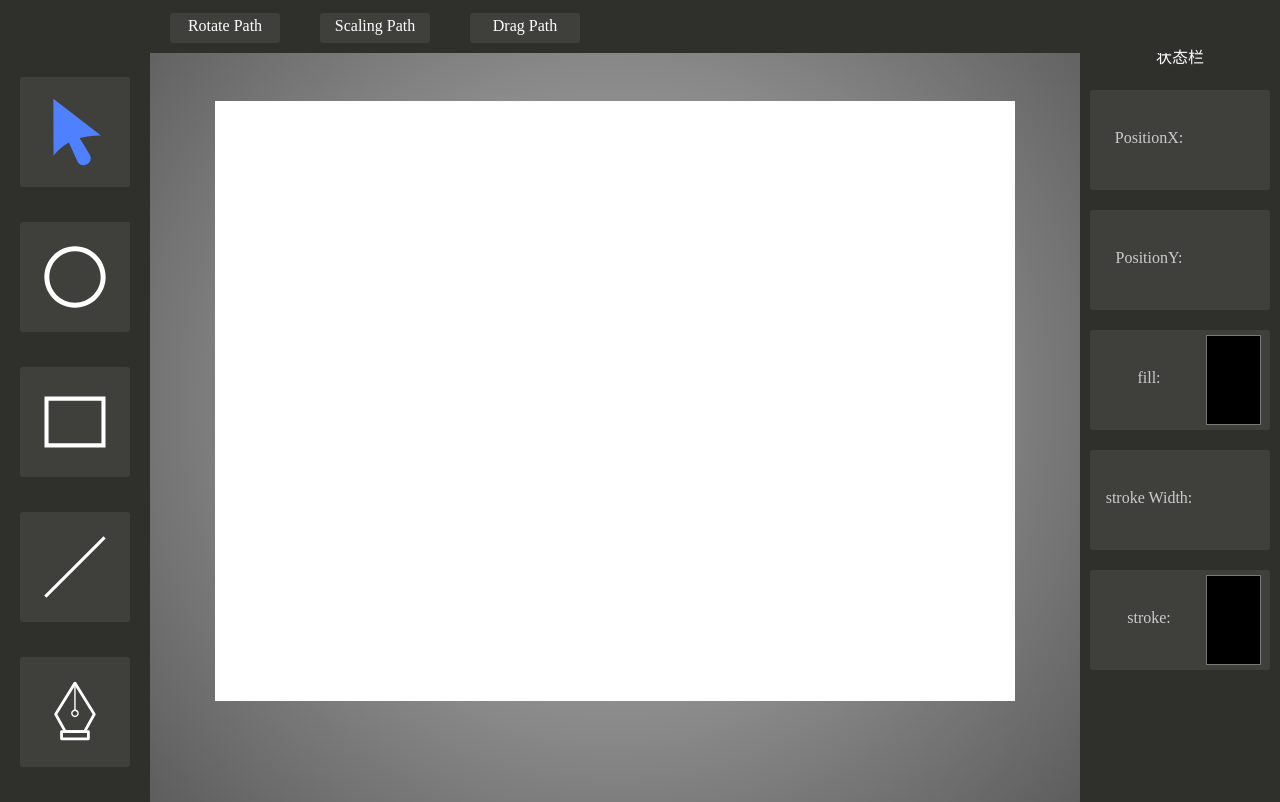
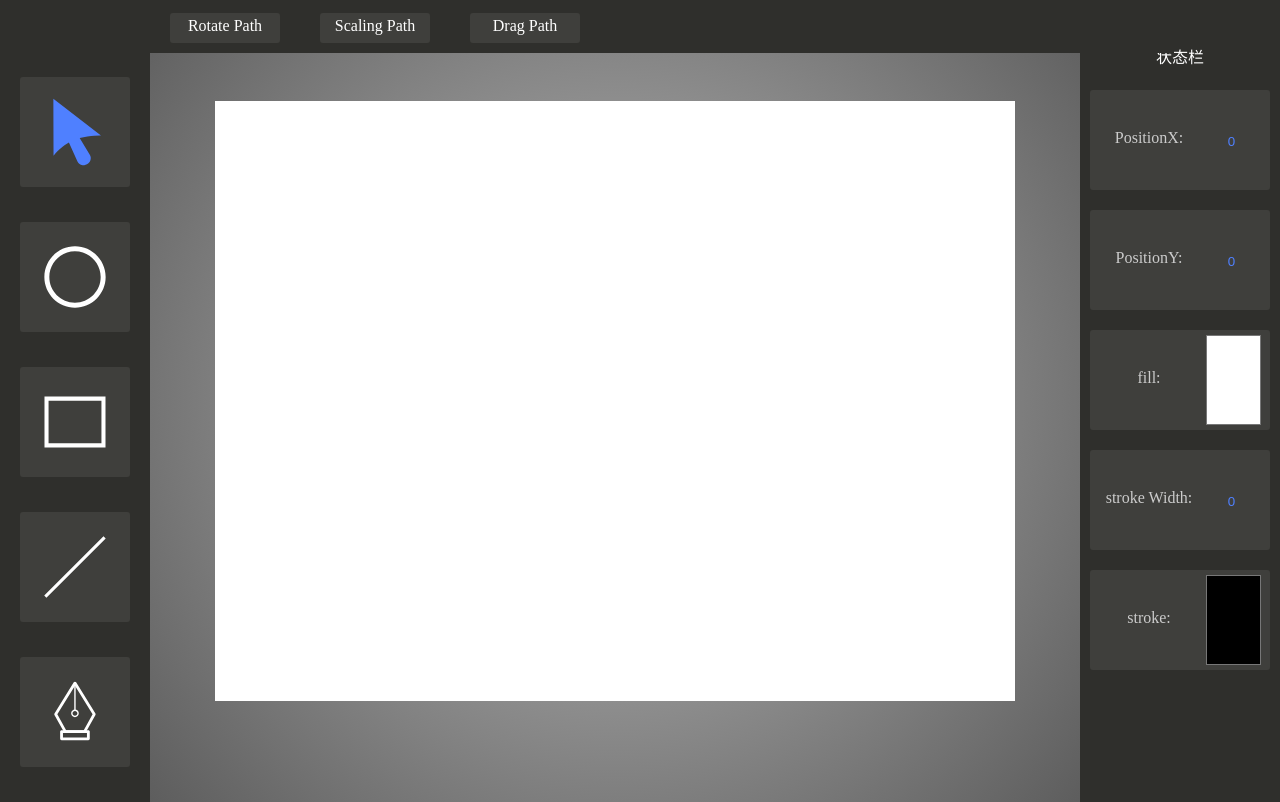
Before and after one commit to adjlyadv/svg-editor, a React (Create React App) app: page / in a window 1280 px wide. Built offline with nearby package versions, Linux system fonts and the light colour scheme.

Commit message:
fix bugs

```diff
--- a/src/containers/EditorContainer.tsx
+++ b/src/containers/EditorContainer.tsx
@@ -244,7 +244,7 @@ const EditorContainer: React.FC<Props> = (props) =>  {
             break;
           }
 
-        },50)
+        },250)
   }
 
   const pathDoubleClick:any = () => {
--- a/src/containers/FunctionContainer.tsx
+++ b/src/containers/FunctionContainer.tsx
@@ -22,19 +22,19 @@ const ToolbarContainer:  React.FC<Props> = (props) => {
         {( ()=>{
             switch(props.id){
               case "mouse":return [
-                <div className={props.currentTool==="mouse_rotate_path"?"functionItemSelect":"functionItem"}
+                <div key={0} className={props.currentTool==="mouse_rotate_path"?"functionItemSelect":"functionItem"}
                      onClick={handleClick} id="mouse_rotate_path">Rotate Path</div>,
-                <div className={props.currentTool==="mouse_scaling_path"?"functionItemSelect":"functionItem"}
+                <div key={1} className={props.currentTool==="mouse_scaling_path"?"functionItemSelect":"functionItem"}
                      onClick={handleClick} id="mouse_scaling_path">Scaling Path</div>,
-                <div className={props.currentTool==="mouse_drag_path"?"functionItemSelect":"functionItem"}
+                <div key={2} className={props.currentTool==="mouse_drag_path"?"functionItemSelect":"functionItem"}
                      onClick={handleClick} id="mouse_drag_path">Drag Path</div>
               ]
               case "pen":return [
-                <div className={props.currentTool==="pen_add_node"?"functionItemSelect":"functionItem"}
+                <div key={0} className={props.currentTool==="pen_add_node"?"functionItemSelect":"functionItem"}
                      onClick={handleClick} id="pen_add_node">Add Node</div>,
-                <div className={props.currentTool==="pen_drag_node"?"functionItemSelect":"functionItem"}
+                <div key={1} className={props.currentTool==="pen_drag_node"?"functionItemSelect":"functionItem"}
                      onClick={handleClick} id="pen_drag_node">Drag Node</div>,
-                <div className={props.currentTool==="pen_new_path"?"functionItemSelect":"functionItem"}
+                <div key={2} className={props.currentTool==="pen_new_path"?"functionItemSelect":"functionItem"}
                      onClick={handleClick} id="pen_new_path">New Path</div>
               ]
 
--- a/src/containers/StatusContainer.tsx
+++ b/src/containers/StatusContainer.tsx
@@ -29,23 +29,23 @@ const StatusContainer: React.FC<Props> = observer((props: Props) => {
           <h4>状态栏</h4>
           <label className = "statusinput">
             <span>PositionX:</span>
-            <input type="number"  name="X" value = {pathInfo?.nodes[0].posX} onChange={inputChange}/>
+            <input type="number"  name="X" value = {pathInfo?pathInfo.nodes[0].posX:0} onChange={inputChange}/>
           </label>
           <label className = "statusinput">
             <span>PositionY:</span>
-            <input type="number" name="Y"  value = {pathInfo?.nodes[0].posY} onChange = {inputChange}/>
+            <input type="number" name="Y"  value = {pathInfo?pathInfo.nodes[0].posY:0} onChange = {inputChange}/>
           </label>
           <label className = "statusinput">
             <span>fill:</span>
-            <input type="color" name="fill" value = {pathInfo?.fill} onChange = {inputChange}/>
+            <input type="color" name="fill" value = {!pathInfo || pathInfo.fill.indexOf('none')?'#ffffff':pathInfo.fill} onChange = {inputChange}/>
           </label>
           <label className = "statusinput">
             <span>stroke Width:</span>
-            <input type="number" name="strokeWidth" value = {pathInfo?.strokeWidth} min = "0" max = "40"  onChange = {inputChange}/>
+            <input type="number" name="strokeWidth" value = {pathInfo?pathInfo.strokeWidth:0} min = "0" max = "40"  onChange = {inputChange}/>
           </label>
           <label className = "statusinput">
             <span>stroke:</span>
-            <input type="color" name="stroke" value = {pathInfo?.stroke}  onChange = {inputChange}/>
+            <input type="color" name="stroke" value = {pathInfo?pathInfo.stroke:'#000000'}  onChange = {inputChange}/>
           </label>
       </div>
     </Fragment>
--- a/src/elements/path.tsx
+++ b/src/elements/path.tsx
@@ -201,7 +201,7 @@ const path: React.FC<Props> = observer((props: Props) => {
     const [bezier, setBezier] = useState<Bezier>();
     const { id, nodes } = props.path;
 
-    if (props.currentTool === "mouse_add_node") {
+    if (props.currentTool === "pen_add_node") {
       const paths = getEditingPath();
 
       return (
```
